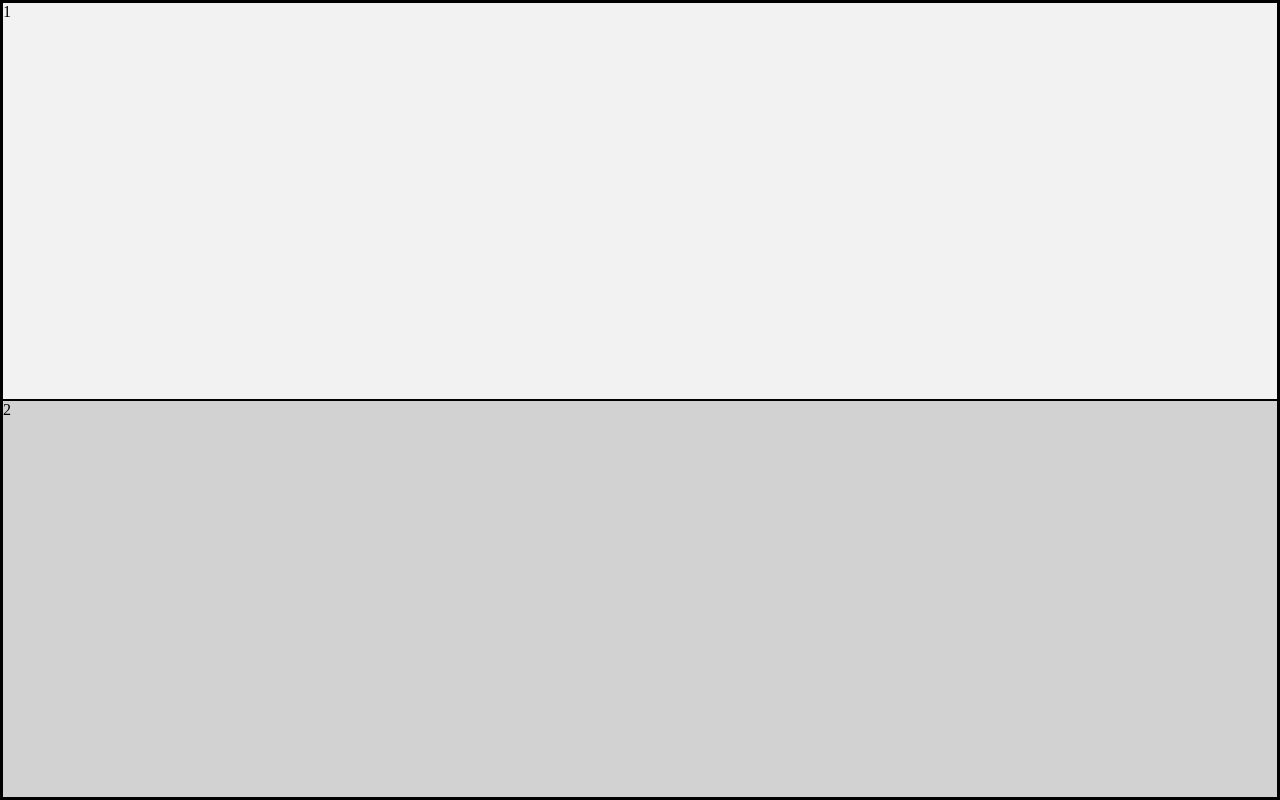
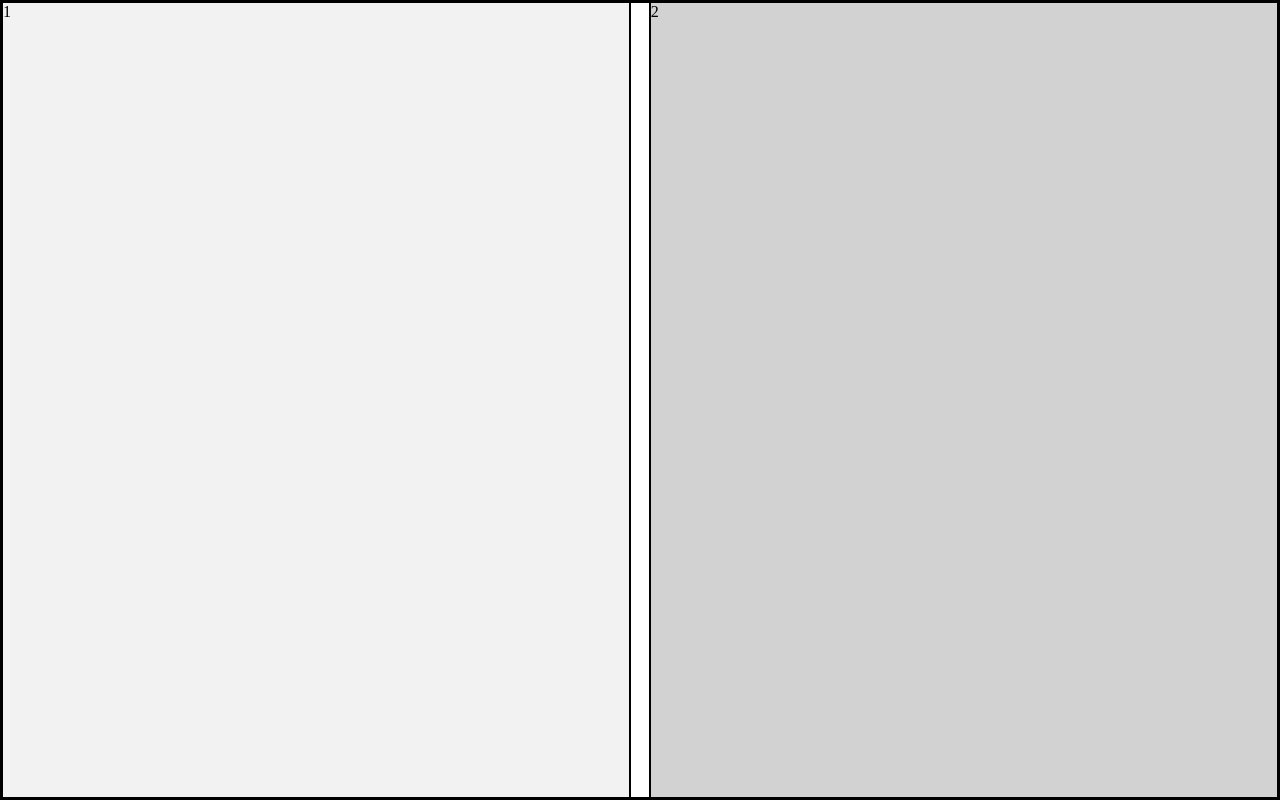
Before and after one commit to wowwow19/splitterjs-1, a plain HTML site: page index.html in a window 1280 px wide. Drawn offline with Linux system fonts and the light colour scheme.

Commit message:
221209 add setLayout function

```diff
--- a/index.html
+++ b/index.html
@@ -5,25 +5,23 @@
     <meta http-equiv="X-UA-Compatible" content="IE=edge">
     <meta name="viewport" content="width=device-width, initial-scale=1.0">
     <title>Document</title>
-    <link rel="stylesheet" type="text/css" href="./style.css">
+    <link rel="stylesheet" type="text/css" href="./splitter-style.css">
     <script type="text/javascript" src="./splitter.js"></script>
 </head>
 <body>
     <div id="wrapper">
-        <div id="firstPanel">1</div>
-        <div id="secondPanel">2</div>
+        <div id="panel1">1</div>
+        <div id="panel2">2</div>
     </div>
     <script>
         const splitter = new Splitter({
-            type: 'horizontal',
+            type: 'vertical',
             cookie: true,
             min: {
                 unit: ['px', 'vh'],
                 size: [20, 30]
             }
         });
-
-        splitter.init();
     </script>
 </body>
 </html>
--- /dev/null
+++ b/splitter-style.css
@@ -0,0 +1,51 @@
+* {
+  margin: 0;
+  padding: 0;
+}
+
+div {
+  box-sizing: border-box;
+  border: 1px solid black;
+}
+
+#wrapper {
+  width: 100vw;
+  height: 100vh;
+}
+
+.bvs-ctn {
+  width: 100%;
+  height: 100%;
+  display: flex;
+}
+.bvs-ctn #panel1 {
+  background-color: #f2f2f2;
+}
+.bvs-ctn #panel2 {
+  background-color: #d2d2d2;
+}
+.bvs-ctn-v {
+  flex-direction: row;
+}
+.bvs-ctn-v #panel1, .bvs-ctn-v #panel2 {
+  width: 50% !important;
+  height: 100% !important;
+}
+.bvs-ctn-v .bvs-drb-ctn {
+  width: 20px;
+  height: 100%;
+}
+
+.bvs-ctn-h {
+  flex-direction: column;
+}
+.bvs-ctn-h #panel1, .bvs-ctn-h #panel2 {
+  width: 100% !important;
+  height: 50% !important;
+}
+.bvs-ctn-h .bvs-drb-ctn {
+  width: 100%;
+  height: 20px;
+}
+
+/*# sourceMappingURL=splitter-style.css.map */
--- a/splitter.js
+++ b/splitter.js
@@ -1,98 +1,87 @@
 class Splitter {
 
+    TYPE_VERTICAL = 'vertical';
+    TYPE_HORIZONTAL = 'horizontal';
+
     constructor(config) {
-        this.type = config.type || "vertical";
-        this.min = config.min || { unit: ["%", "%"], size: [20, 20] };
-        this.cookie = config.cookie || false;
+        this.id = this._createUniqueId();
+        this.type = config.type;
 
-        this.#firstPanel = document.getElementById('firstPanel');
-        this.#secondPanel = document.getElementById('secondPanel');
+        // Inner Object
+        this.container = null;
+        this.panel1 = document.getElementById('panel1');
+        this.panel2 = document.getElementById('panel2');
+        this.dragBarContainer = null;
+
+        this.init();
     }
 
-    get type() { return this._type; }
+    // Parsing config.type
     set type(value) {
-        if (typeof value !== 'string' || (value !== 'vertical' && value !== 'horizontal')) {
+        if (typeof value !== 'string' || (value !== this.TYPE_HORIZONTAL && value !== this.TYPE_VERTICAL)) {
             throw new Error('Invalid Splitter Type.\nPlease set it in \'vertical\' or \'horizontal\'.');
         } else {
-            this._type = value;
-        }
-    }
-    get min() { return this._minSize; }
-    set min(value) {
-        let unit = value.unit;
-        if (unit) {
-            if (Array.isArray(unit)) {
-                for (let u of unit) {
-                    if (u !== 'px' && u !== '%' && u !== 'vw' && u !== 'vh') {
-                        throw new Error('Invalid Splitter Minimum Size Unit.\nPlease set it in \'px\', \'%\', \'vw\' or \'vh\'');
-                    }
-                }
+            if (value === this.TYPE_VERTICAL) {
+                this._type = 'v';
             } else {
-                if (unit !== 'px' && unit !== '%' && unit !== 'vw' && unit !== 'vh') {
-                    throw new Error('Invalid Splitter Minimum Size Unit.\nPlease set it in \'px\' or \'%\', \'vw\' or \'vh\'');
+                this._type = 'h';
             }
         }
     }
 
-        let size = value.size;
-        if (size) {
-            if (Array.isArray(size)) {
-                for (let s of size) {
-                    if (typeof s !== 'number') {
-                        throw new Error('Invalid Splitter Minimum Size.\nPlease set it in number type');
+    // Set panel object
+    set panel1(value) {
+        if (value == null) {
+            throw new Error('error');
+        } else {
+            this._panel1 = value;
         }
     }
+    set panel2(value) {
+        if (value == null) {
+            throw new Error('error');
         } else {
-                if (typeof size !== 'number') {
-                    throw new Error('Invalid Splitter Minimum Size.\nPlease set it in number type');
+            this._panel2 = value;
         }
     }
+    set container(value) {
+        this._container = value;
     }
-
-        this._min = value;
-    }
-    get cookie() { return this._cookie; }
-    set cookie(value) {
-        if (typeof value !== 'boolean') {
-            throw new Error('Invalid Splitter Cookie Value.\nPlease set it in true or false.');
-        } else {
-            this._cookie = value;
-        }
-    }
-    get #firstPanel() { return this._firstPanel; }
-    set #firstPanel(value) {
-        if (!value) {
-            throw new Error('Object with id=\'firstPanel\' does not exist.');
-        } else {
-            this._firstPanel = value;
-        }
-    }
-    get #secondPanel() { return this._secondPanel; }
-    set #secondPanel(value) {
-        if (!value) {
-            throw new Error('Object with id=\'secondPanel\' does not exist.');
-        } else {
-            this._secondPanel = value;
-        }
+    set dragBarContainer(value) {
+        this._dragBarContainer = value;
     }
 
     init() {
-        this.#createContainer();
+        this._setLayout();
+        this._createDragBar();
     }
 
-    #createContainer() {
-        if (this.#firstPanel.parentNode !== this.#secondPanel.parentNode) {
-            throw new Error('The first panel and the second panel must be at the same depth.');
+    _setLayout() {
+        const wrapper = this._panel1.parentNode;
+        this.container = document.createElement('div');
+        this.dragBarContainer = document.createElement('div');
+
+        // Append objects to wrapper and container
+        wrapper.appendChild(this._container);
+        this._container.appendChild(this._panel1);
+        this._container.appendChild(this._dragBarContainer);
+        this._container.appendChild(this._panel2);
+
+        // Set a unique id for object
+        this._container.id = this._createUniqueId();
+        this._dragBarContainer.id = this._createUniqueId();
+
+        // Set style of object
+        this._container.classList.add('bvs-ctn', 'bvs-ctn-' + this._type);
+        this._dragBarContainer.classList.add('bvs-drb-ctn');
+
     }
 
-        const wrapper = this.#firstPanel.parentNode;
-        const container = document.createElement('div');
+    _createDragBar() {
+    }
 
-        wrapper.appendChild(container);
-        container.appendChild(this.#firstPanel);
-        container.appendChild(this.#secondPanel);
-        container.id = 'panelContainer';
-        container.classList.add(this.type);
+    _createUniqueId() {
+        return Number(Math.random()).toString(32).substring(2);
     }
 
     on() {
--- a/style.css
+++ /dev/null
@@ -1,47 +0,0 @@
-* {
-    margin: 0;
-}
-
-div {
-    box-sizing: border-box;
-    border: 1px solid black;
-}
-
-#wrapper {
-    width: 100vw;
-    height: 100vh;
-}
-
-#panelContainer {
-    width: 100%;
-    height: 100%;
-    display: flex;
-}
-
-#panelContainer.vertical {
-    flex-direction: row;
-}
-
-#panelContainer.horizontal {
-    flex-direction: column;
-}
-
-#panelContainer.vertical > #firstPanel,
-#panelContainer.vertical > #secondPanel {
-    width: 50% !important;
-    height: 100% !important;
-}
-
-#panelContainer.horizontal > #firstPanel,
-#panelContainer.horizontal > #secondPanel {
-    width: 100% !important;
-    height: 50% !important;
-}
-
-#firstPanel {
-    background-color: #f2f2f2;
-}
-
-#secondPanel {
-    background-color: #d2d2d2;
-}
```
Lines whose indentation alone changed are shown as unchanged.
